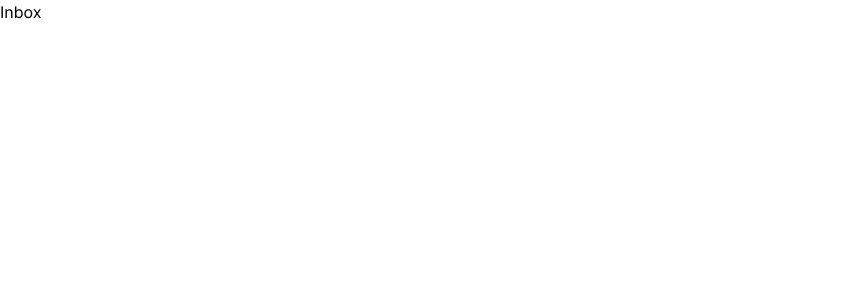
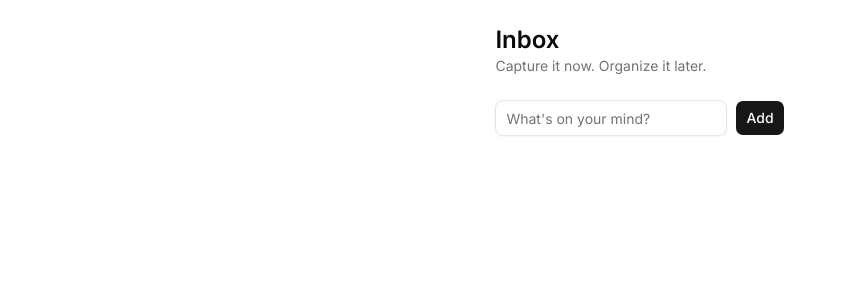
Before and after one commit to alex-rb1/mindless, a Next.js app in the folder frontend/: page /inbox in a window 1280 px wide. Shown: the top 300 px of the page, without its empty margins (0-846 px from the left). Built offline with nearby package versions, Linux system fonts and the light colour scheme.

Commit message:
add inbox quick capture

```diff
--- a/frontend/app/inbox/page.tsx
+++ b/frontend/app/inbox/page.tsx
@@ -1,7 +1,64 @@
+"use client";
+
+import { useState } from "react";
+
+import { Button } from "@/components/ui/button";
+import { Input } from "@/components/ui/input";
+
 export default function InboxPage() {
+  const [title, setTitle] = useState("");
+
+  async function handleSubmit(e: React.FormEvent<HTMLFormElement>) {
+    e.preventDefault();
+
+    if (!title.trim()) {
+        return;
+    }
+
+    const response = await fetch("http://localhost:4000/inbox", {
+        method: "POST",
+        headers: {
+            "Content-Type": "application/json",
+        },
+        credentials: "include",
+        body: JSON.stringify({
+            title,
+        }),
+    });
+
+    const data = await response.json();
+
+    if (!response.ok) {
+        console.error(data.error);
+        return;
+    }
+
+    console.log(data);
+    setTitle("");
+  }
+
   return (
-    <main>
-      <h1>Inbox</h1>
+    <main className="mx-auto min-h-screen max-w-3xl p-6">
+      <div className="space-y-6">
+        <div>
+          <h1 className="text-2xl font-semibold">Inbox</h1>
+          <p className="text-sm text-muted-foreground">
+            Capture it now. Organize it later.
+          </p>
+        </div>
+
+        <form onSubmit={handleSubmit} className="flex gap-2">
+          <Input
+            value={title}
+            onChange={(e) => setTitle(e.target.value)}
+            placeholder="What's on your mind?"
+          />
+
+          <Button type="submit">
+            Add
+          </Button>
+        </form>
+      </div>
     </main>
   );
 }
```
